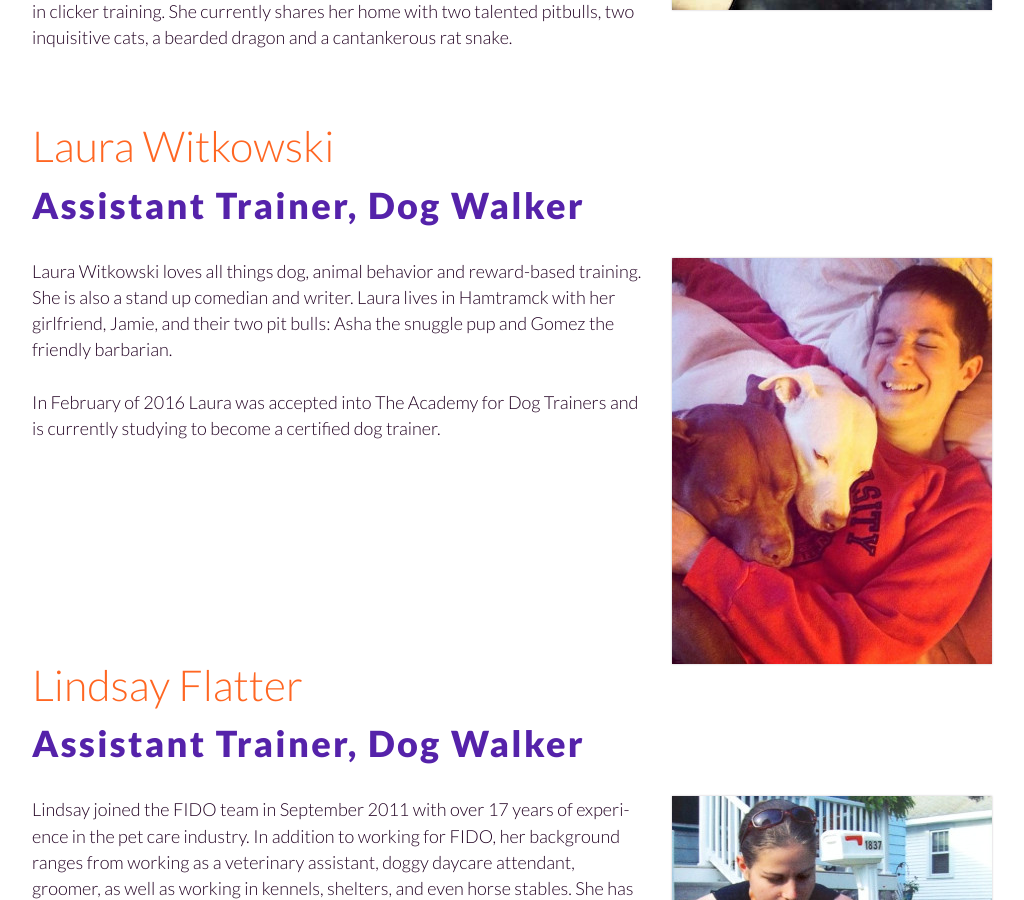
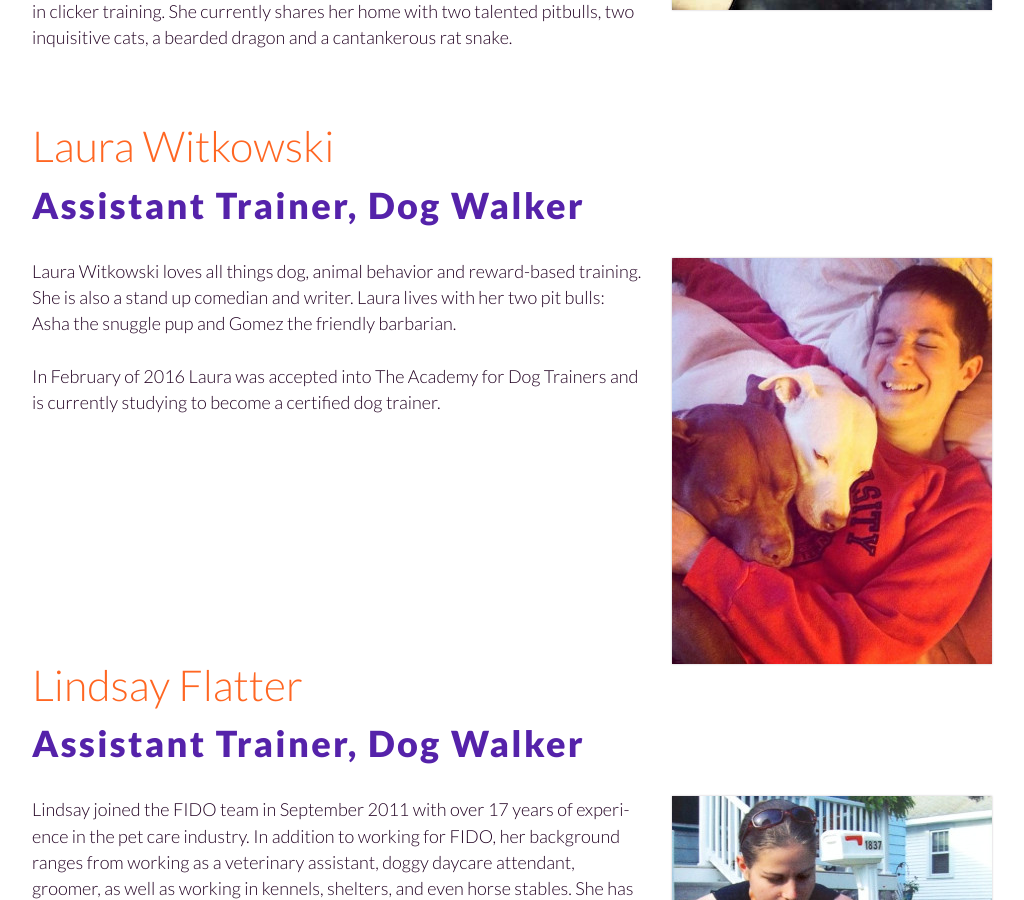
Before and after one commit to fidodogtraining/fidodogtraining.github.io, a Jekyll site: the page built from _autopages/about.md, in a window 1280 px wide and 900 px high, scrolled down 2972 px. Shown: the whole window, without its empty margins (128-1152 px from the left). Built offline with Jekyll 4.4.1, drawn with Linux system fonts in a browser that asks for light colours.

Commit message:
Update about.md

```diff
--- a/_autopages/about.md
+++ b/_autopages/about.md
@@ -106,8 +106,7 @@ dragon and a cantankerous rat snake.
 
 <img class="right" src="/images/laura.jpg" alt="" />
 Laura Witkowski loves all things dog, animal behavior and reward-based training. She is also a stand up comedian and writer.
-Laura lives in Hamtramck with her girlfriend, Jamie, and their two pit bulls: Asha the snuggle pup and Gomez the friendly
-barbarian.
+Laura lives with her two pit bulls: Asha the snuggle pup and Gomez the friendly barbarian.
 
 In February of 2016 Laura was accepted into The Academy for Dog Trainers and is currently studying to become a certified dog
 trainer.
```
